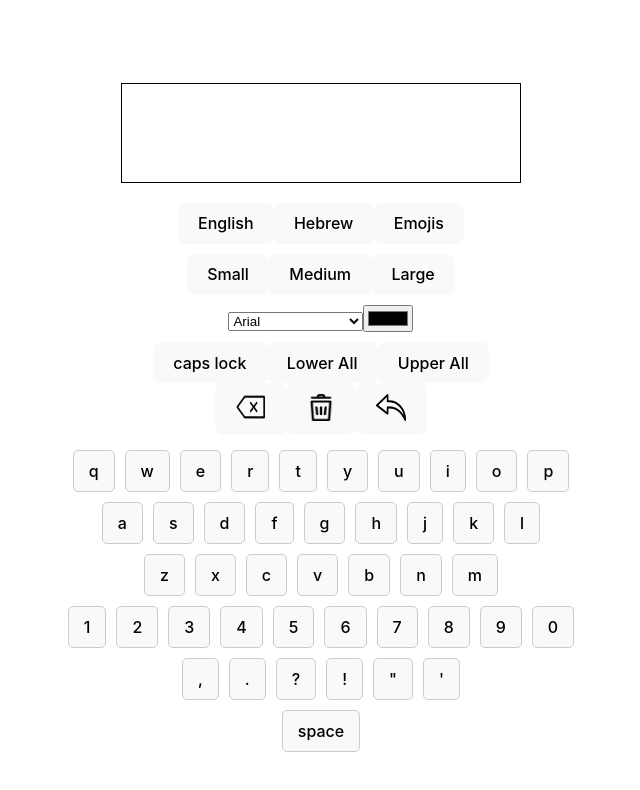
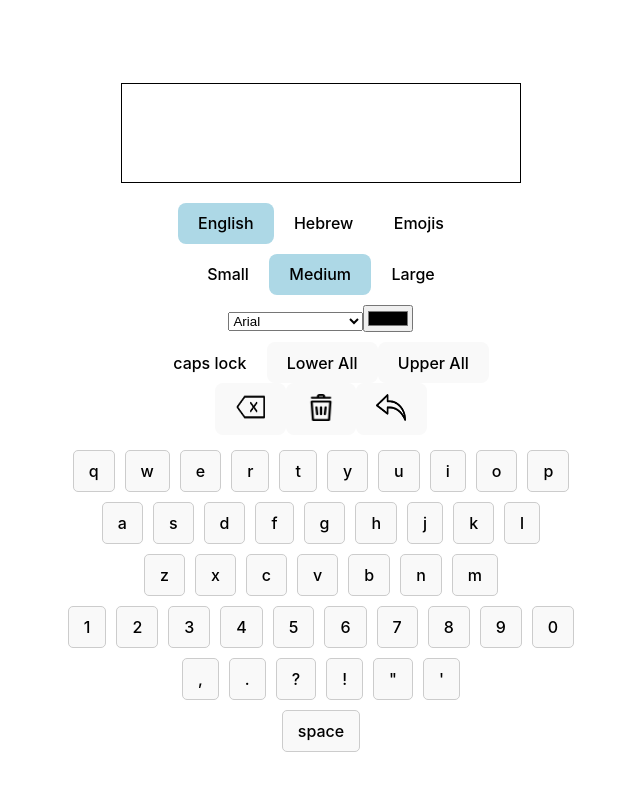
Before and after one commit to AyeletHouta/targil4, a React (Vite) app: page / in a window 1280 px wide. Shown: the top 790 px of the page, without its empty margins (319-959 px from the left). Built offline with nearby package versions, Linux system fonts and the light colour scheme.

Commit message:
working with button color

```diff
--- a/src/App.jsx
+++ b/src/App.jsx
@@ -10,10 +10,14 @@
   const [fontFamily, setFontFamily] = useState('Arial');
   const [fontColor, setFontColor] = useState('#000000');
   const [textCase, setTextCase] = useState('none');
+  const [activeFontSize, setActiveFontSize] = useState('medium');
+  const [activeLanguage, setActiveLanguage] = useState('english');
+  const [isCapsLockActive, setIsCapsLockActive] = useState(false);
 
   // Function to handle changing language
   const handleChangeLanguage = (selectedLanguage) => {
     setLanguage(selectedLanguage);
+    setActiveLanguage(selectedLanguage);
   };
 
   // Function to handle changing font family
@@ -29,12 +33,14 @@
   // Function to handle changing font size
   const handleChangeFontSize = (selectedSize) => {
     setFontSize(selectedSize);
+    setActiveFontSize(selectedSize);
   };
 
   // Function to handle toggling text case
   const handleToggleTextCase = () => {
     const transformation = textCase === 'uppercase' ? 'none' : 'uppercase';
     setTextCase(transformation);
+    setIsCapsLockActive(transformation === 'uppercase');
   };
 
   // Function to handle converting all text to lowercase
@@ -94,14 +100,44 @@
       </div>
       <div className="options">
         <div className="language-options">
-          <button onClick={() => handleChangeLanguage('english')}>English</button>
-          <button onClick={() => handleChangeLanguage('hebrew')}>Hebrew</button>
-          <button onClick={() => handleChangeLanguage('emojis')}>Emojis</button>
+          <button
+            onClick={() => handleChangeLanguage('english')}
+            style={{ backgroundColor: activeLanguage === 'english' ? 'lightblue' : 'white' }}
+          >
+            English
+          </button>
+          <button
+            onClick={() => handleChangeLanguage('hebrew')}
+            style={{ backgroundColor: activeLanguage === 'hebrew' ? 'lightblue' : 'white' }}
+          >
+            Hebrew
+          </button>
+          <button
+            onClick={() => handleChangeLanguage('emojis')}
+            style={{ backgroundColor: activeLanguage === 'emojis' ? 'lightblue' : 'white' }}
+          >
+            Emojis
+          </button>
         </div>
         <div className="formatting-options">
-          <button onClick={() => handleChangeFontSize('small')}>Small</button>
-          <button onClick={() => handleChangeFontSize('medium')}>Medium</button>
-          <button onClick={() => handleChangeFontSize('large')}>Large</button>
+          <button
+            onClick={() => handleChangeFontSize('small')}
+            style={{ backgroundColor: activeFontSize === 'small' ? 'lightblue' : 'white' }}
+          >
+            Small
+          </button>
+          <button
+            onClick={() => handleChangeFontSize('medium')}
+            style={{ backgroundColor: activeFontSize === 'medium' ? 'lightblue' : 'white' }}
+          >
+            Medium
+          </button>
+          <button
+            onClick={() => handleChangeFontSize('large')}
+            style={{ backgroundColor: activeFontSize === 'large' ? 'lightblue' : 'white' }}
+          >
+            Large
+          </button>
         </div>
         <div className="formatting-options">
           <select onChange={(e) => handleChangeFontFamily(e.target.value)}>
@@ -111,7 +147,12 @@
           <input type="color" onChange={(e) => handleChangeFontColor(e.target.value)} />
         </div>
         <div className="text-case-option">
-          <button onClick={handleToggleTextCase}>{'caps lock'}</button>
+          <button
+            onClick={handleToggleTextCase}
+            style={{ backgroundColor: isCapsLockActive ? 'lightblue' : 'white' }}
+          >
+            {'caps lock'}
+          </button>
           <button onClick={handleConvertToLower}>Lower All</button>
           <button onClick={handleConvertToUpper}>Upper All</button>
         </div>
```
